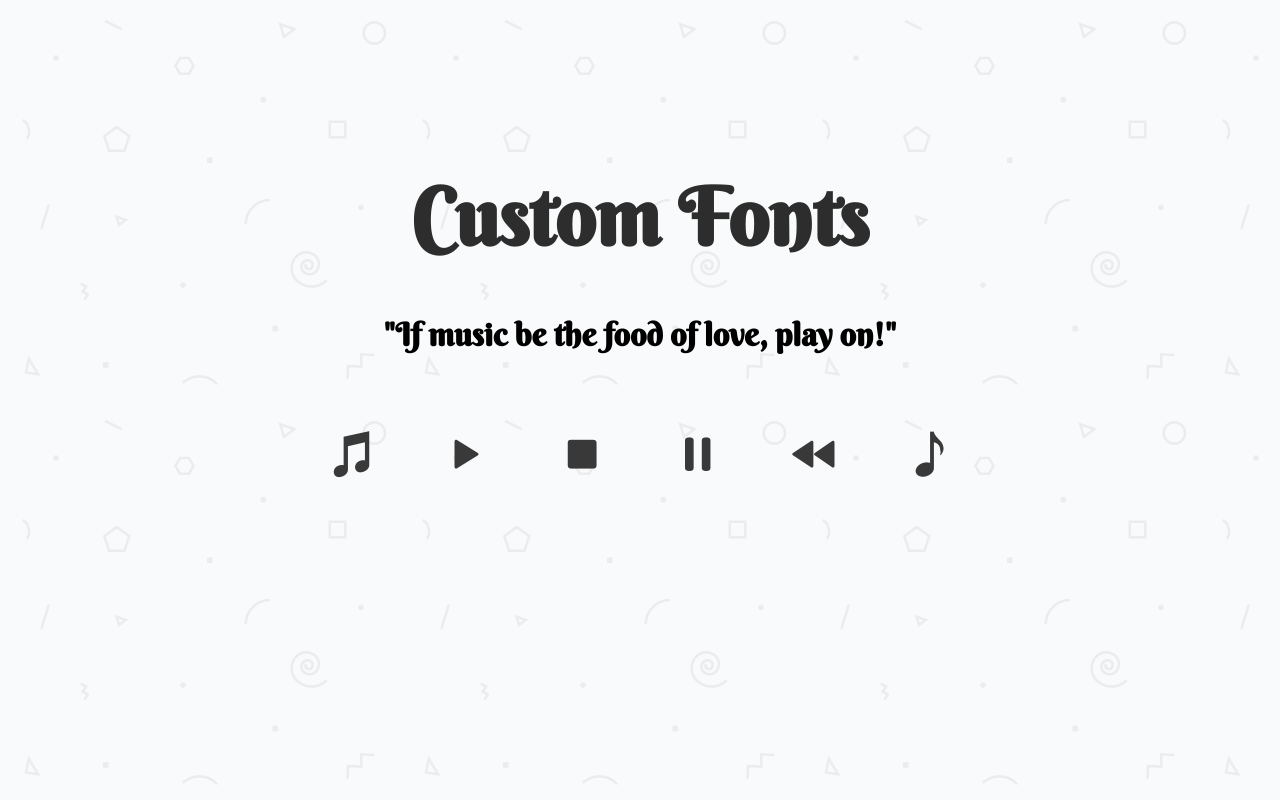
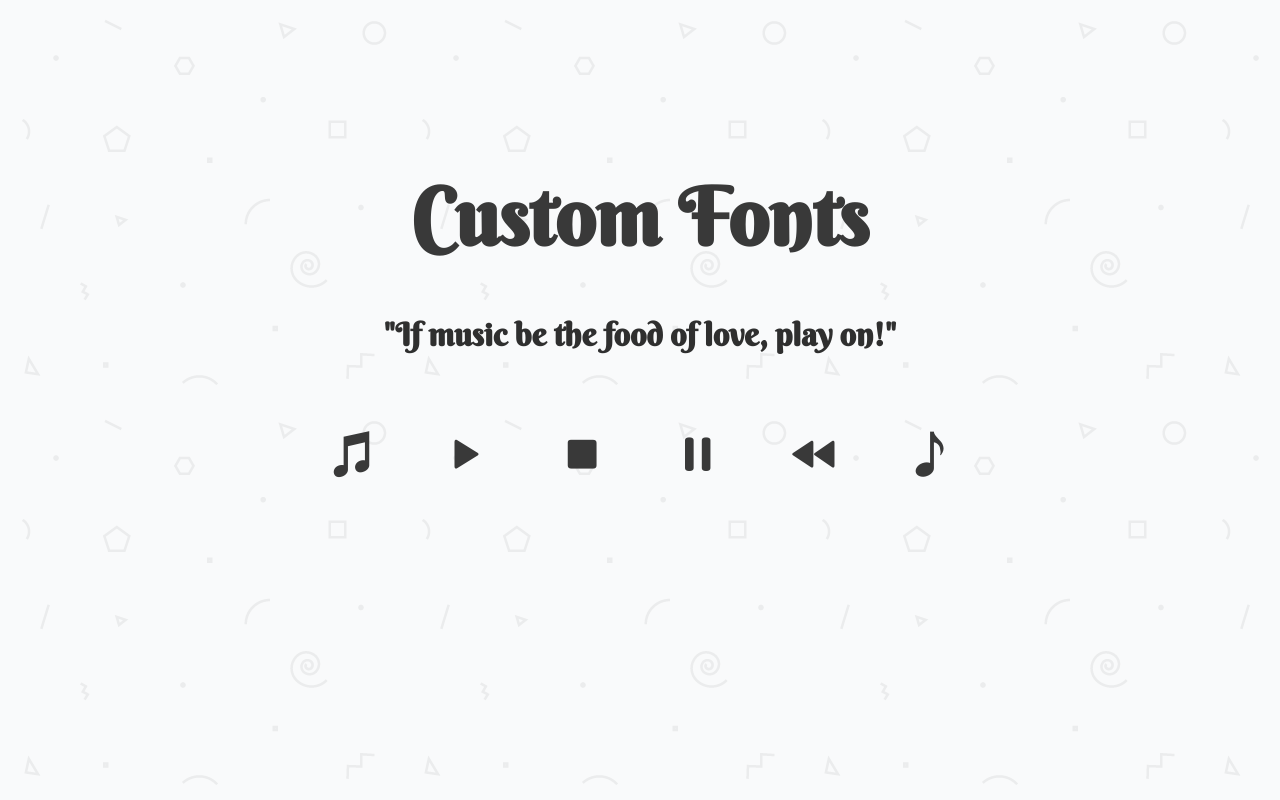
Before and after one commit to lauranatalia/exercise-1, a plain HTML site: page index.html in a window 1280 px wide. Drawn offline with Linux system fonts and the light colour scheme.

Commit message:
changed font color

```diff
--- a/css/index.css
+++ b/css/index.css
@@ -30,12 +30,13 @@ html {
 
 h1 {
 	font-size: 5rem;
-	color: #2D2D2D;
+	color: #393939;
 	padding-top: 10rem;
 	margin: 0;
 }
 
 h2 {
+	color: #393939;
 	padding: 3rem;
 	font-size: 2rem;
 	margin: 0;
@@ -43,7 +44,7 @@ h2 {
 
 a, a:visited, a:hover, a:focus, a:active {
 	text-decoration: none;
-	color: #000;
+	color: #2F2F2F;
 }
 
 .btn, .btn:visited {
--- a/js/modernizr.custom.js
+++ /dev/null
@@ -1 +0,0 @@
-// JavaScript Document
```
